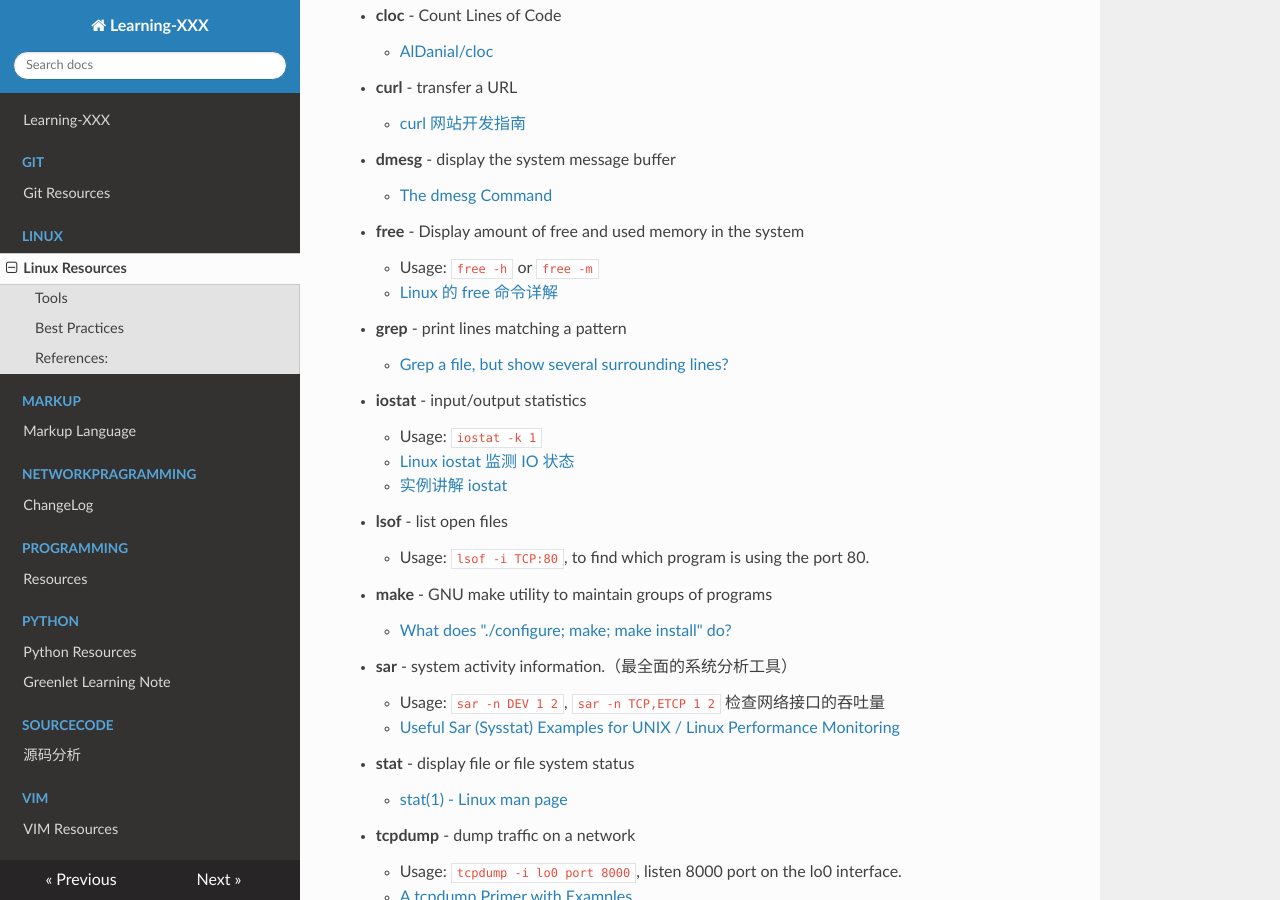
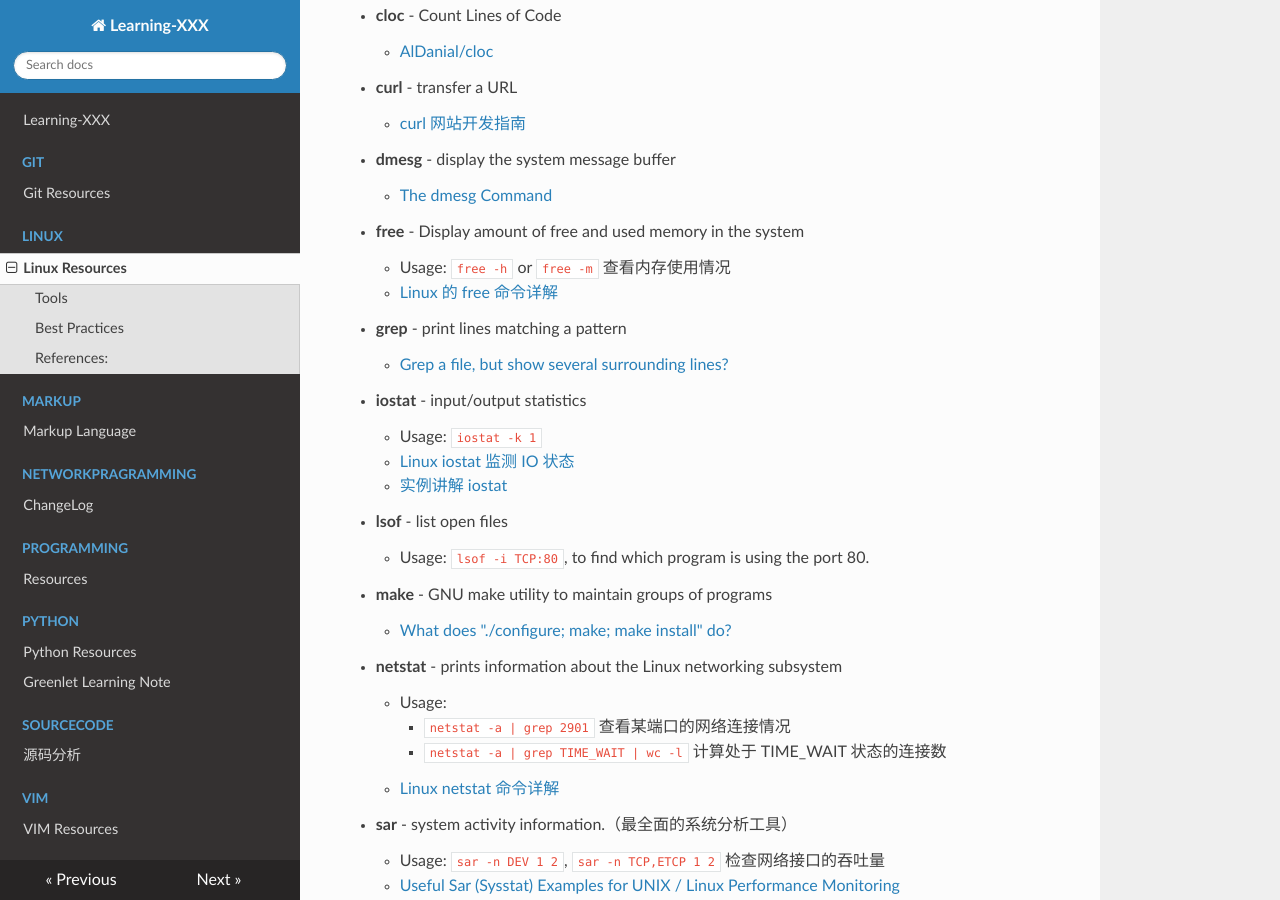
Before and after one commit to omsobliga/Learning-XXX, an MkDocs documentation site: the page built from docs/Linux/README.md, in a window 1280 px wide and 900 px high, scrolled down 356 px. Built offline with MkDocs 1.6.1, drawn with Linux system fonts in a browser that asks for light colours; nearby versions of some CDN libraries.

Commit message:
Add netstat

```diff
--- a/docs/Linux/README.md
+++ b/docs/Linux/README.md
@@ -18,7 +18,7 @@
     - [The dmesg Command](http://www.linfo.org/dmesg.html)
 
 - **free** - Display amount of free and used memory in the system
-    - Usage: `free -h` or `free -m`
+    - Usage: `free -h` or `free -m` 查看内存使用情况
     - [Linux 的 free 命令详解](http://www.php-oa.com/2008/04/04/linux-free.html)
 
 - **grep** - print lines matching a pattern
@@ -34,6 +34,12 @@
 
 - **make** - GNU make utility to maintain groups of programs
     - [What does "./configure; make; make install" do?](http://askubuntu.com/questions/173088/what-does-configure-make-make-install-do)
+
+- **netstat** - prints information about the Linux networking subsystem
+    - Usage:
+        * `netstat -a | grep 2901` 查看某端口的网络连接情况
+        * `netstat -a | grep TIME_WAIT | wc -l` 计算处于 TIME_WAIT 状态的连接数
+    - [Linux netstat 命令详解](http://www.cnblogs.com/ggjucheng/archive/2012/01/08/2316661.html)
 
 - **sar** - system activity information.（最全面的系统分析工具）
     - Usage: `sar -n DEV 1 2`, `sar -n TCP,ETCP 1 2` 检查网络接口的吞吐量
```
